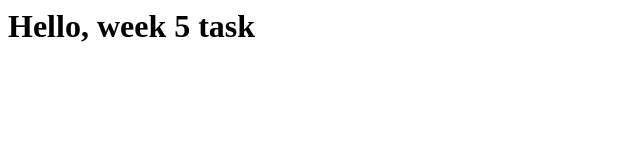
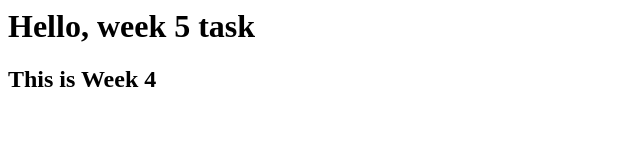
Before and after one commit to Ekezie-Victor/Assignments, a plain HTML site: page index.html in a window 1280 px wide. Shown: the whole page, without its empty margins (0-640 px from the left). Drawn offline with Linux system fonts and the light colour scheme.

Commit message:
week4 name

```diff
--- a/index.html
+++ b/index.html
@@ -1 +1,2 @@
 <h1>Hello, week 5 task</h1>
+<h2>This is Week 4</h2>
```
